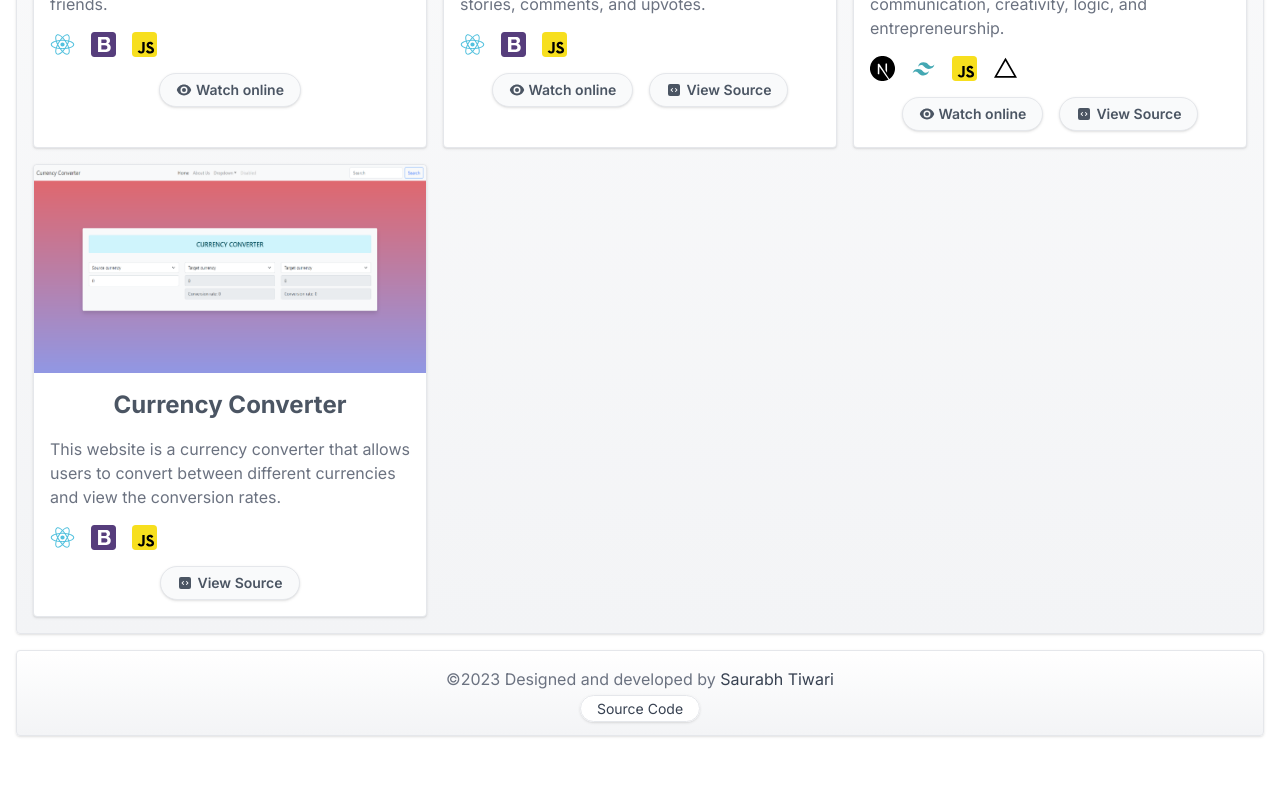
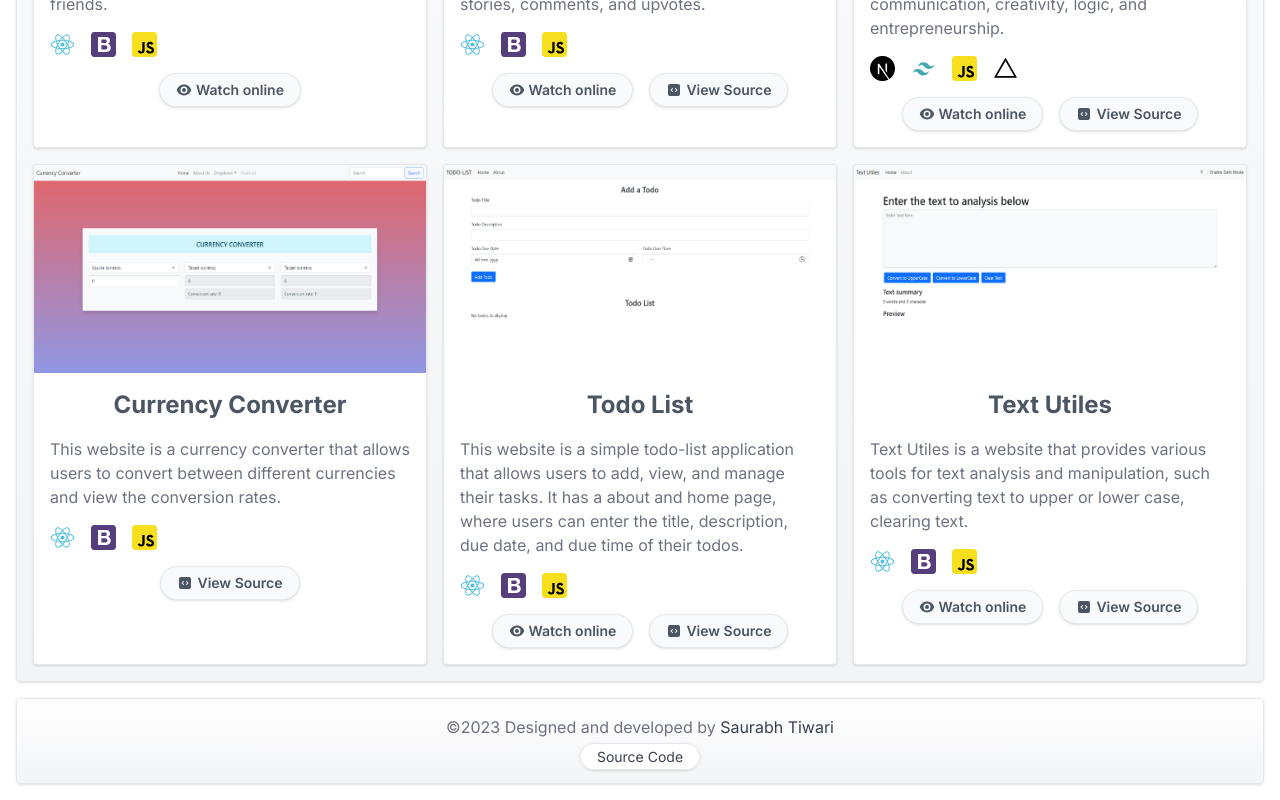
Before and after one commit to SaurabhTiwari4093/portfolio, a Next.js app: page /projects in a window 1280 px wide. Shown: the part 1293-2093 px from the top of the page. Before the commit the page ends 2045 px from the top, so only its background shows below. Built offline with nearby package versions, Linux system fonts and the light colour scheme.

Commit message:
Added two projects and lazy loading

```diff
--- a/app/components/profile.tsx
+++ b/app/components/profile.tsx
@@ -11,6 +11,7 @@ export default function Profile() {
           className="rounded-full border shadow-lg"
           height={180}
           width={180}
+          loading="lazy"
         />
       </div>
       <div className="md:w-3/4 text-center md:text-left">
--- a/app/components/project.tsx
+++ b/app/components/project.tsx
@@ -10,6 +10,7 @@ function Project(props: any) {
         src={props.image}
         alt={props.title}
         className="w-full h-52 rounded-t"
+        loading="lazy"
       />
       <div className="p-4">
         <div className="text-lg md:text-2xl font-bold text-center text-gray-600 mb-4">
@@ -27,6 +28,7 @@ function Project(props: any) {
                 height={25}
                 width={25}
                 key={key}
+                loading="lazy"
               />
             );
           })}
--- a/app/components/social.tsx
+++ b/app/components/social.tsx
@@ -9,7 +9,7 @@ function Social(props: any) {
       rel="noopener noreferrer"
       className="p-2 shadow rounded-full bg-white hover:bg-gray-50 border"
     >
-      <Image src={props.logo} alt={props.alt} height={30} width={30} />
+      <Image src={props.logo} alt={props.alt} height={30} width={30} loading="lazy"/>
     </Link>
   );
 }
--- a/app/components/tech.tsx
+++ b/app/components/tech.tsx
@@ -17,16 +17,16 @@ function Tech() {
         Tech I like
       </div>
       <div className="flex items-center md:justify-center gap-4 overflow-x-scroll scroll-smooth no-scrollbar mt-4">
-        <Image src={JSIMG} alt="JavaScript" height={40} width={40} />
-        <Image src={ReactImg} alt="React Js" height={40} width={40} />
-        <Image src={NodeImg} alt="Node Js" height={40} width={40} />
-        <Image src={MongoDBImg} alt="MongoDB" height={40} width={40} />
-        <Image src={MySQLImg} alt="MySQL" height={40} width={40} />
-        <Image src={CPlusPlusImg} alt="C++" height={40} width={40} />
-        <Image src={PythonImg} alt="Python" height={40} width={40} />
-        <Image src={DjangoImg} alt="Django" height={40} width={40} />
-        <Image src={GitHubImg} alt="Flask" height={40} width={40} />
-        <Image src={AWSImg} alt="AWS" height={40} width={40} />
+        <Image src={JSIMG} alt="JavaScript" height={40} width={40} loading="lazy"/>
+        <Image src={ReactImg} alt="React Js" height={40} width={40} loading="lazy"/>
+        <Image src={NodeImg} alt="Node Js" height={40} width={40} loading="lazy"/>
+        <Image src={MongoDBImg} alt="MongoDB" height={40} width={40} loading="lazy"/>
+        <Image src={MySQLImg} alt="MySQL" height={40} width={40} loading="lazy"/>
+        <Image src={CPlusPlusImg} alt="C++" height={40} width={40} loading="lazy"/>
+        <Image src={PythonImg} alt="Python" height={40} width={40} loading="lazy"/>
+        <Image src={DjangoImg} alt="Django" height={40} width={40} loading="lazy"/>
+        <Image src={GitHubImg} alt="Flask" height={40} width={40} loading="lazy"/>
+        <Image src={AWSImg} alt="AWS" height={40} width={40} loading="lazy"/>
       </div>
     </div>
   );
--- a/app/projects/page.tsx
+++ b/app/projects/page.tsx
@@ -24,6 +24,8 @@ import BHMImg from "../../public/projects/bhm.png";
 import HackerNewsImg from "../../public/projects/hackerNews.png";
 import CurrencyConverterImg from "../../public/projects/currencyConverter.png";
 import KapableImg from "../../public/projects/kapable.png";
+import TodoImg from "../../public/projects/todo.png";
+import TextUtilesImg from "../../public/projects/textUtiles.png";
 
 function Projects() {
   return (
@@ -233,6 +235,52 @@ function Projects() {
           href={"#"}
           code={"https://github.com/SaurabhTiwari4093/currency-converter"}
         />
+        <OneProject
+          image={TodoImg}
+          title={"Todo List"}
+          desc={
+            "This website is a simple todo-list application that allows users to add, view, and manage their tasks. It has a about and home page, where users can enter the title, description, due date, and due time of their todos."
+          }
+          techs={[
+            {
+              img: ReactImg,
+              alt: "React Js",
+            },
+            {
+              img: BootstrapImg,
+              alt: "Bootstrap",
+            },
+            {
+              img: JSIMG,
+              alt: "JavaScript",
+            },
+          ]}
+          href={"https://todo-list-saurabh.vercel.app/"}
+          code={"https://github.com/SaurabhTiwari4093/todo-list"}
+        />
+        <OneProject
+          image={TextUtilesImg}
+          title={"Text Utiles"}
+          desc={
+            "Text Utiles is a website that provides various tools for text analysis and manipulation, such as converting text to upper or lower case, clearing text."
+          }
+          techs={[
+            {
+              img: ReactImg,
+              alt: "React Js",
+            },
+            {
+              img: BootstrapImg,
+              alt: "Bootstrap",
+            },
+            {
+              img: JSIMG,
+              alt: "JavaScript",
+            },
+          ]}
+          href={"https://text-utiles-saurabh.vercel.app/"}
+          code={"https://github.com/SaurabhTiwari4093/Text-Utiles"}
+        />
       </div>
     </main>
   );
```
Also changed, not shown: public/projects/textUtiles.png (added), public/projects/todo.png (added).
